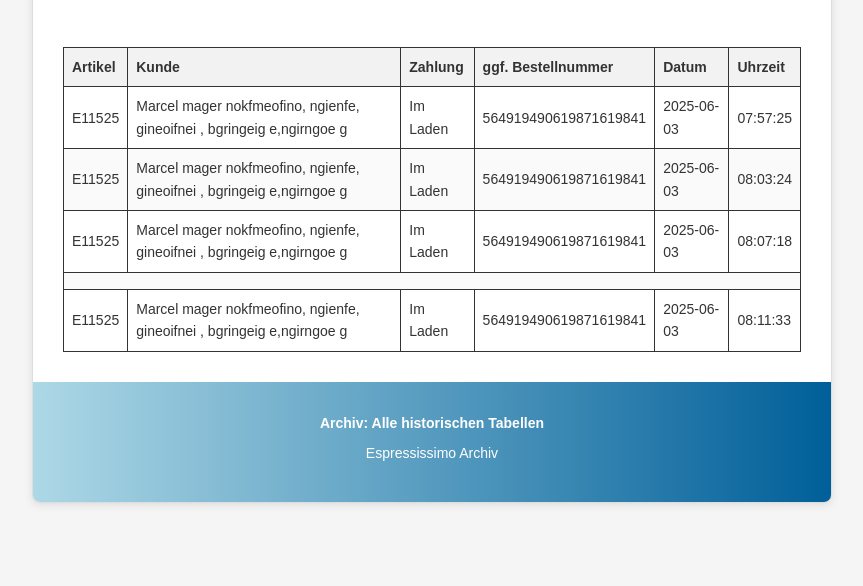
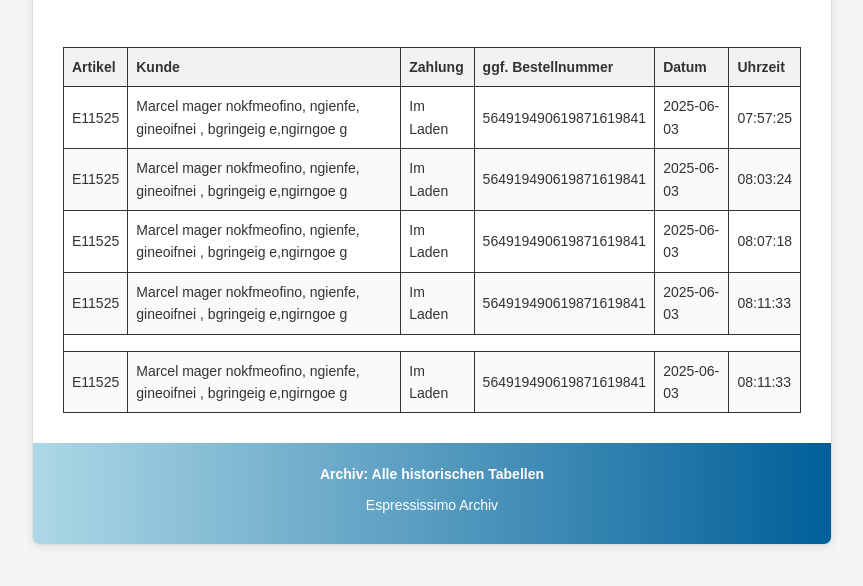
Before and after one commit to espressissimo/customerordersarchiv, a plain HTML site: page index.html in a window 1280 px wide. Shown: the part 112-698 px from the top of the page, without its empty margins (208-1071 px from the left). Drawn offline with Linux system fonts and the light colour scheme.

Commit message:
Append index.html (Archiv) via Pipedream

```diff
--- a/index.html
+++ b/index.html
@@ -56,7 +56,7 @@
     .footer {
       background: linear-gradient(90deg, #ADD8E6, #005F99);
       color: #fff;
-      padding: 30px 20px;
+      padding: 20px;
       text-align: center;
       font-size: 14px;
       line-height: 1.6;
@@ -108,6 +108,14 @@
           <td>2025-06-03</td>
           <td>08:07:18</td>
         </tr>
+        <tr>
+          <td>E11525</td>
+          <td>Marcel mager nokfmeofino, ngienfe, gineoifnei , bgringeig e,ngirngoe g</td>
+          <td>Im Laden</td>
+          <td>564919490619871619841</td>
+          <td>2025-06-03</td>
+          <td>08:11:33</td>
+        </tr>
         <tr><td colspan="6" style="height: 16px;"></td></tr>
         <tr>
           <td>E11525</td>
```
